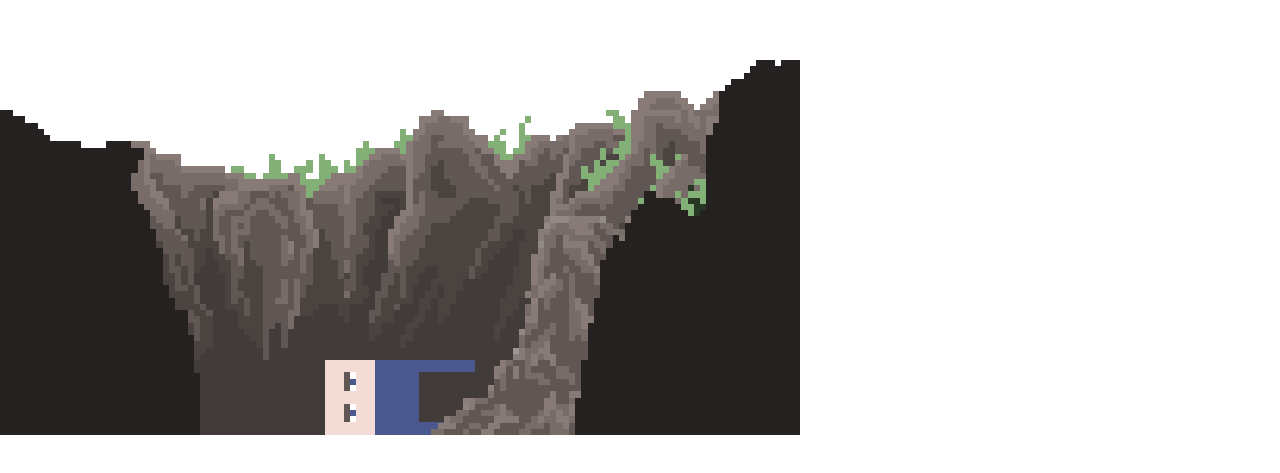
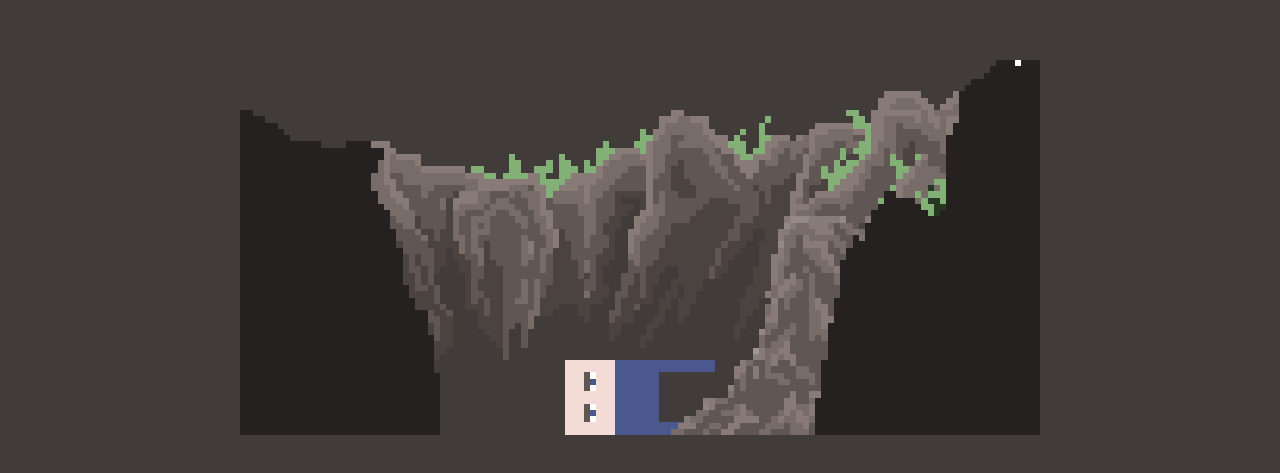
Before and after one commit to fedeTibaldo/No-Signal-js13kgames2018, a website: page src/index.html in a window 1280 px wide. Shown: the part 365-838 px from the top of the page. Before the commit the page ends 804 px from the top, so only its background shows below. Drawn offline with Linux system fonts and the light colour scheme.

Commit message:
Center the canvas

```diff
--- a/src/index.html
+++ b/src/index.html
@@ -10,11 +10,24 @@
 		padding: 0;
 		margin: 0;
 		overflow: hidden;
+		background: #413b39;
+	}
+	div {
+		width: 100vh;
+		padding-bottom: 100%;
+		position: relative;
+		margin: 0 auto;
+	}
+	canvas {
+		width: 100%;
+		height: 100%;
 	}
 	</style>
 </head>
 <body>
-	<canvas></canvas>
+	<div>
+		<canvas></canvas>
+	</div>
 	<script src="./index.js"></script>
 </body>
 </html>
--- a/src/index.js
+++ b/src/index.js
@@ -110,19 +110,7 @@ function rotatePlugin() {
 	}
 
 	let preRender = (context) => {
-		let body = this.getPlugin('bodyPlugin')
-		let hasToUpdate = false;
-		if (typeof this.lastBodyX === 'undefined' || this.lastBodyX !== body.getX()) {
-			this.lastBodyX = body.getX();
-			hasToUpdate = true;
-		}
-		if (typeof this.lastBodyY === 'undefined' || this.lastBodyY !== body.getY()) {
-			this.lastBodyY = body.getY();
-			hasToUpdate = true;
-		}
-		if (hasToUpdate) {
-			calculateOffset();
-		}
+		calculateOffset();
 		context.translate(
 			this.translateX,
 			this.translateY
@@ -195,8 +183,7 @@ function render() {
 }
 
 function fillScreen() {
-	canvas.width = document.documentElement.clientWidth;
-	canvas.height = document.documentElement.clientHeight;
+	canvas.width = canvas.height = document.documentElement.clientHeight;
 
 	context.webkitImageSmoothingEnabled = false;
 	context.imageSmoothingEnabled = false; /// future
```
